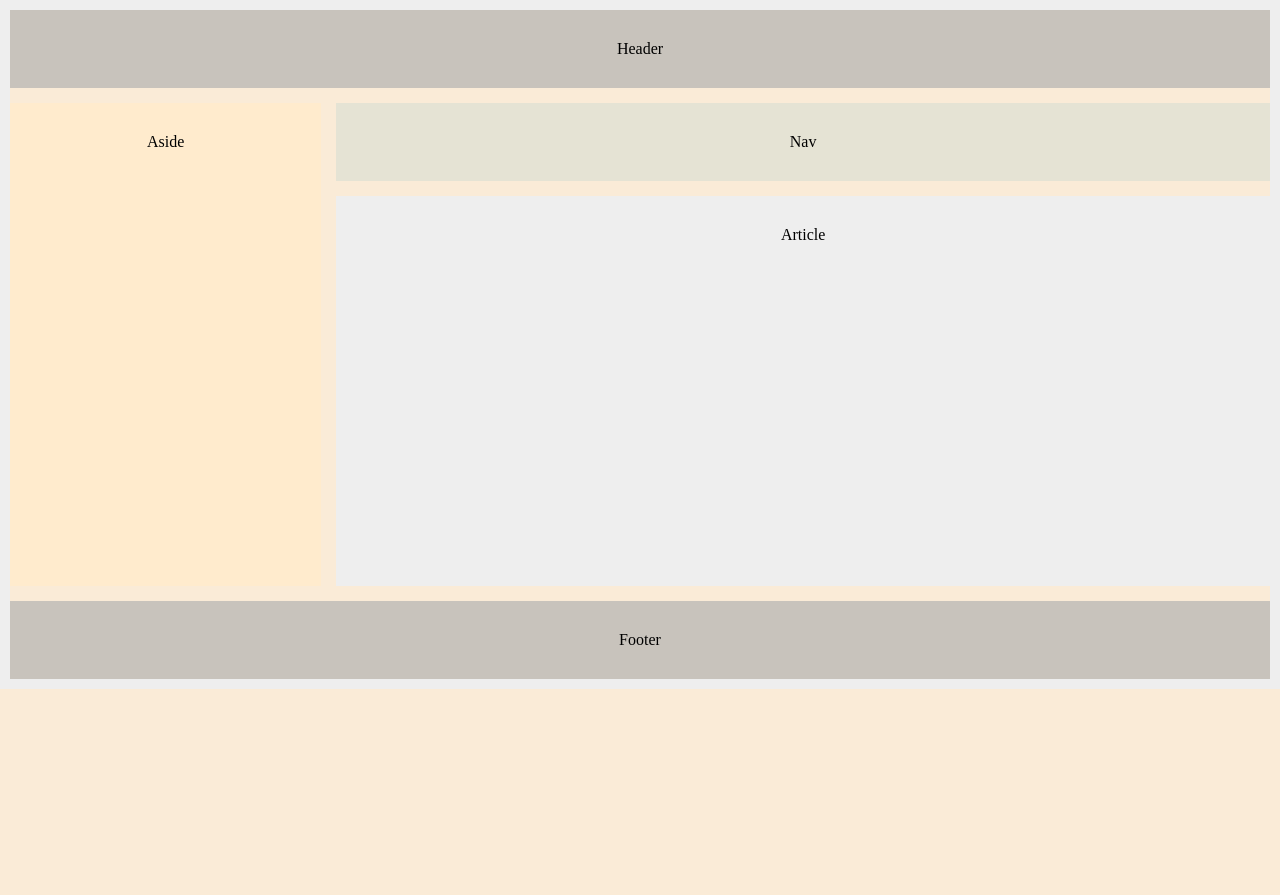
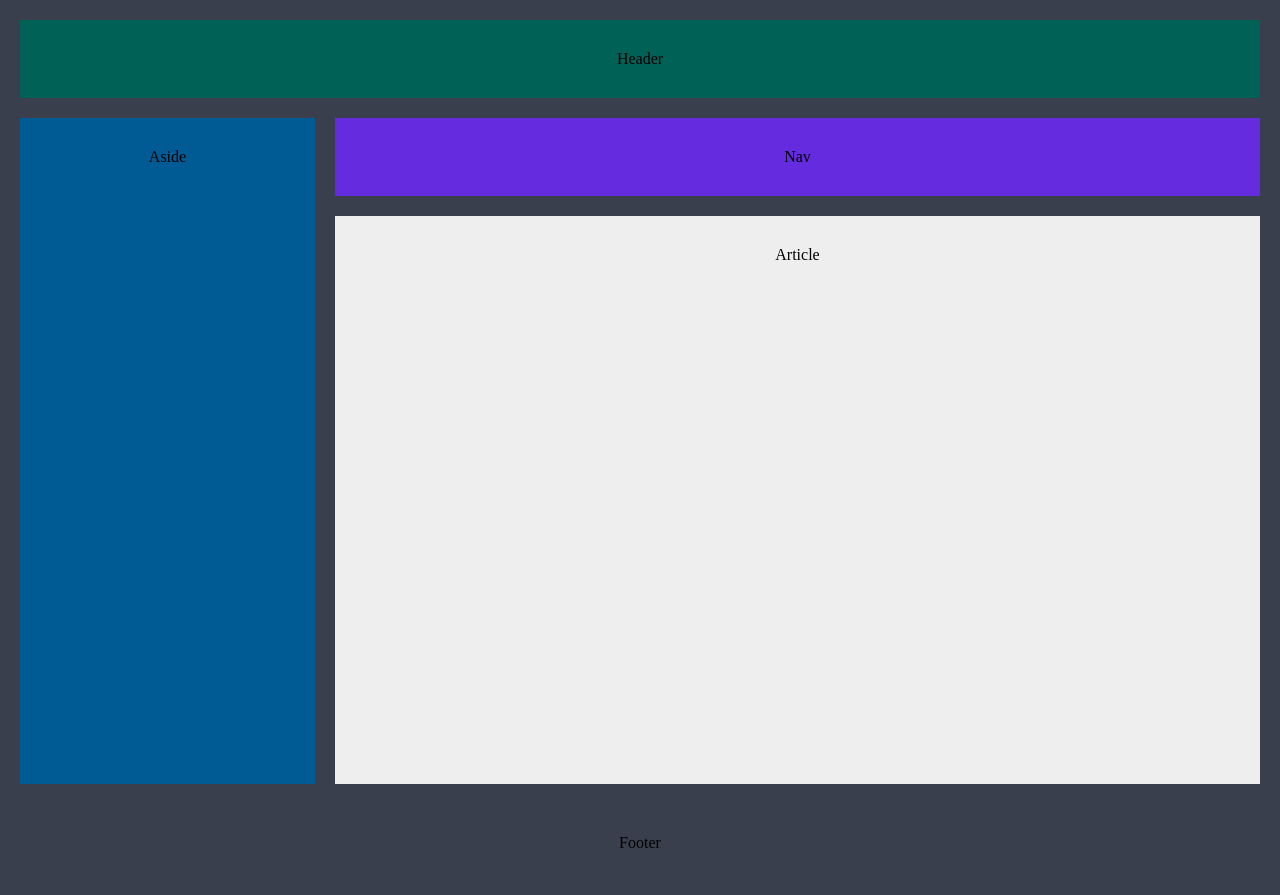
Before and after one commit to jamesmatheri/grid-lesson-practice, a plain HTML site: page grid.html in a window 1280 px wide. Before the commit the page ends 800 px from the top, so only its background shows below. Drawn offline with Linux system fonts and the light colour scheme.

Commit message:
alternative solution    tried a another solution to see how it differs from the first one in trms of being dynamic

```diff
--- a/grid.css
+++ b/grid.css
@@ -1,5 +1,5 @@
 body{
-    background-color: antiquewhite;
+    background-color: #393f4d;
     margin: 0;
     text-align: center;
 }
@@ -7,51 +7,52 @@ body{
 
 .container{
     display: grid;
-    column-gap: 15px;
-    row-gap: 15px;
-    border: 10px solid #eee;
-    grid-template-columns: repeat(1, 1fr) repeat(1, 3fr);
-    grid-template-rows: repeat(2, 1fr) repeat(1, 5fr) repeat(1, 1fr);
-    grid-template-areas:
-    "header header"
-    "aside nav"
-    "aside article"
-    "footer footer"
+    grid-template-columns: 1fr 3fr;
+    grid-template-rows: 1fr 1fr 5fr 1fr;
+    border: 10px solid #393f4d;
+    border-radius: 6px;
+
     ;
 }
 
 
 .container >*{
+    padding: 30px;
+    border: 10px solid #393f4d;
+    border-radius: 4px;
 
-    padding: 30px;
 }
 
 
 header{
-    grid-area: header;
-    background-color: #b0b0afa9;
+    grid-column: 1/4;
+    background-color: #006157;
 }
 
 
 nav{
-    grid-area: nav;
-    background-color:  #e3e3d4ec;
+   grid-column: 2/4;
+   grid-row: 2/3;
+   background-color: #642cde;
+
 }
 
 
 aside{
-    grid-area: aside;
-    background-color: blanchedalmond;
+    grid-column: 1/2;
+    grid-row: 2/5;
+    background-color: #005B94;
 }
 
 
 article{
-    grid-area: article;
+    grid-column: 2/4;
+    grid-row: 3/5;
     background-color: #eee;
 }
 
 
 footer{
-    grid-area: footer;
-    background-color: #b0b0afa9;
+    grid-column: 1/4;
+    background-color: #393f4d;
 }
```
